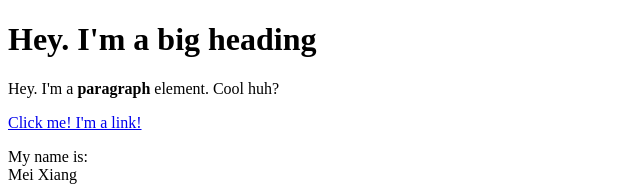
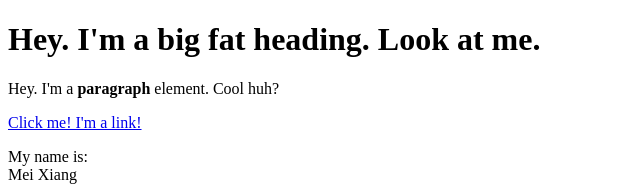
Before and after one commit to michellezzm7/cartoon-hero, a plain HTML site: page text.html in a window 1280 px wide. Shown: the top 186 px of the page, without its empty margins (0-640 px from the left). Drawn offline with Linux system fonts and the light colour scheme.

Commit message:
added 'fat' to heading

```diff
--- a/text.html
+++ b/text.html
@@ -4,7 +4,7 @@
 	<title>Test page</title>
 </head>
 <body>
-	<h1>Hey. I'm a big heading</h1>
+	<h1>Hey. I'm a big fat heading. Look at me.</h1>
 	<p>Hey. I'm a <b>paragraph</b> element. Cool huh?</p>
 	<a href="https://google.com" target="_blank" title="Let's go to Google">Click me! I'm a link!</a>
 	<p>My name is:<br>
```
